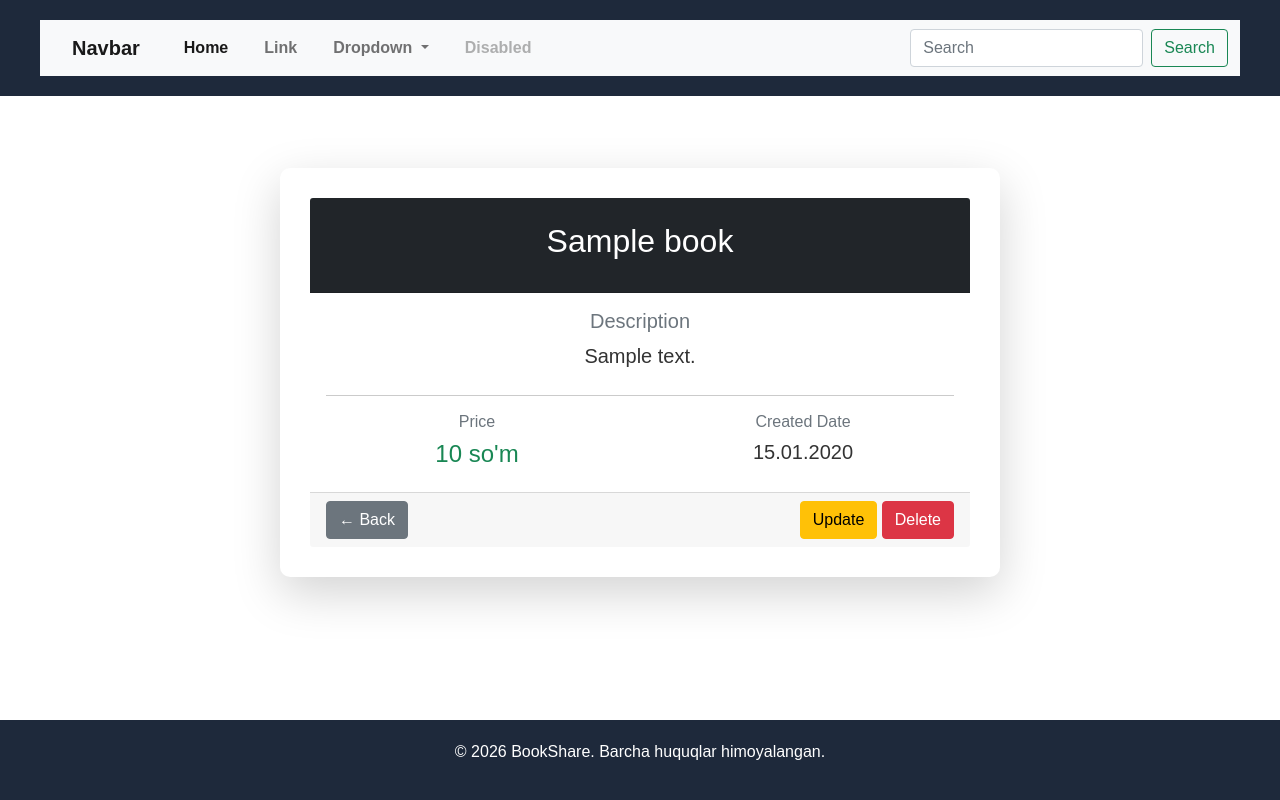
After one commit to Giyos1/team-django, a Django app: page /books/detail_book/1/ in a window 1280 px wide. The commit adds this page. Run offline with Django 5.2, Linux system fonts and the light colour scheme; tables that the repository leaves empty hold one stand-in row (values such as "Sample post").

Commit message:
books update delete

```diff
--- a/books/urls.py
+++ b/books/urls.py
@@ -8,4 +8,6 @@ urlpatterns = [
     path('create_book', views.book_create, name='create_book'),
     path('update_book/<int:pk>/', views.book_update, name='update_book'),
     path('delete_book/<int:pk>/', views.book_delete, name='delete_book'),
+
+    path('detail_book/<int:pk>/', views.book_detail, name='detail_book'),
 ]
--- a/books/views.py
+++ b/books/views.py
@@ -40,3 +40,7 @@ def book_delete(request, pk):
     if request.method == 'POST':
         book.delete()
     return redirect('book_list')
+
+def book_detail(request, pk):
+    book = get_object_or_404(Books, id=pk)
+    return render(request, 'books/detail.html', context={"book": book})
--- /dev/null
+++ b/templates/books/detail.html
@@ -0,0 +1,82 @@
+{% extends 'base.html' %}
+
+{% block title %}
+    Book Detail
+{% endblock %}
+
+{% block content %}
+
+<div class="container mt-5">
+    <div class="row justify-content-center">
+
+        <div class="col-md-8">
+
+            <div class="card shadow-lg border-0 rounded-4">
+
+                <div class="card-header bg-dark text-white text-center py-4">
+                    <h2>{{ book.name }}</h2>
+                </div>
+
+                <div class="card-body">
+
+                    <div class="mb-4">
+                        <h5 class="text-secondary">Description</h5>
+                        <p class="fs-5">{{ book.description }}</p>
+                    </div>
+
+                    <hr>
+
+                    <div class="row">
+
+                        <div class="col-md-6">
+                            <h6 class="text-muted">Price</h6>
+                            <h4 class="text-success">{{ book.price }} so'm</h4>
+                        </div>
+
+                        <div class="col-md-6">
+                            <h6 class="text-muted">Created Date</h6>
+                            <h5>{{ book.create_at|date:"d.m.Y" }}</h5>
+                        </div>
+
+                    </div>
+
+                </div>
+
+                <div class="card-footer d-flex justify-content-between">
+
+                    <a href="{% url 'book_list' %}" class="btn btn-secondary">
+                        ← Back
+                    </a>
+
+                    <div>
+
+                        <a href="{% url 'update_book_form' book.id %}"
+                           class="btn btn-warning">
+                            Update
+                        </a>
+
+                        <form action="{% url 'delete_book' book.id %}"
+                              method="post"
+                              style="display:inline;"
+                              onsubmit="return confirm('Rostdan ham ushbu kitobni o‘chirmoqchimisiz?');">
+
+                            {% csrf_token %}
+
+                            <button type="submit" class="btn btn-danger">
+                                Delete
+                            </button>
+
+                        </form>
+
+                    </div>
+
+                </div>
+
+            </div>
+
+        </div>
+
+    </div>
+</div>
+
+{% endblock %}
--- a/templates/books/list.html
+++ b/templates/books/list.html
@@ -26,6 +26,7 @@
                 <td>{{ book.price }}</td>
                 <td>{{ book.create_at|date:"Y-m-d" }}</td>
                 <td>
+                    <a href="{% url 'detail_book' book.id %}" class="btn btn-info btn-sm">Detail</a>
                     <a href="{% url 'update_book_form' book.id %}" class="btn btn-warning btn-sm"> Update </a>
                     <form action="{% url 'delete_book' book.id %}"
                           method="post"
@@ -37,6 +38,7 @@
                         </button>
                     </form>
                 </td>
+                <td></td>
             </tr>
             </tbody>
 
```
